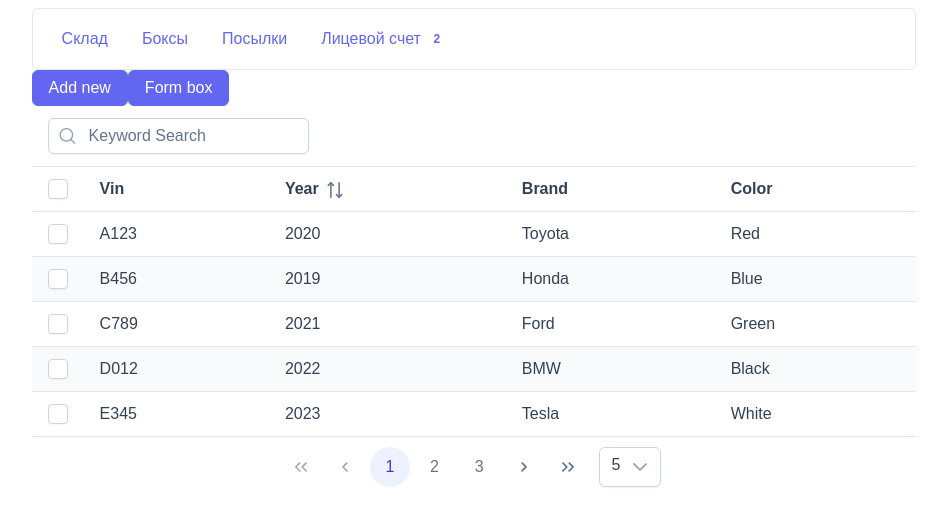
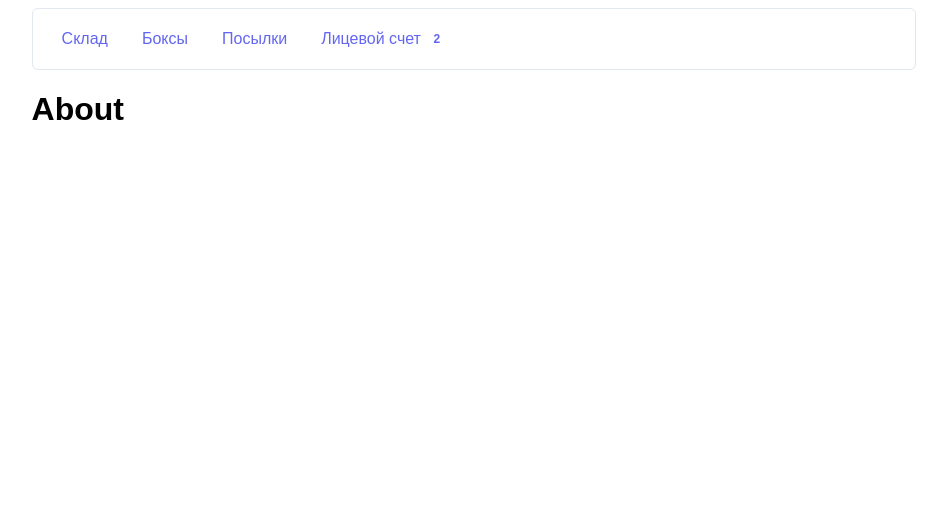
Before and after one commit to Omest982/vue-parcel-app, a Vue app: page /about in a window 1280 px wide. Shown: the top 526 px of the page, without its empty margins (166-1113 px from the left). Built offline with nearby package versions, Linux system fonts and the light colour scheme; a web font is replaced by a local one.

Commit message:
feat: added routing

```diff
--- a/package.json
+++ b/package.json
@@ -11,7 +11,8 @@
   "dependencies": {
     "primeicons": "^7.0.0",
     "primevue": "^3.53.0",
-    "vue": "^3.4.31"
+    "vue": "^3.4.31",
+    "vue-router": "^4.4.3"
   },
   "devDependencies": {
     "@vitejs/plugin-vue": "^5.0.5",
--- a/src/App.vue
+++ b/src/App.vue
@@ -1,12 +1,13 @@
 <script setup>
 import NavBar from './components/NavBar/NavBar.vue'
 import MainPage from './pages/MainPage.vue'
+import { RouterView } from 'vue-router'
 </script>
 
 <template>
 <div class="container">
   <NavBar />
-  <MainPage />
+  <RouterView />
 </div>
 </template>
 
--- a/src/components/NavBar/NavBar.vue
+++ b/src/components/NavBar/NavBar.vue
@@ -7,8 +7,8 @@ import Button from "primevue/button";
 <template>
   <Toolbar class="mt-5">
     <template #start>
-      <Button label="Склад" text />
-      <Button label="Боксы" text />
+      <router-link to="/"> <Button label="Склад" text /> </router-link>
+      <router-link to="/about"> <Button label="Боксы" text /> </router-link>
       <Button label="Посылки" text />
       <Button label="Лицевой счет" badge="2" text />
     </template>
--- a/src/config/index.js
+++ b/src/config/index.js
@@ -4,8 +4,10 @@ import 'tailwindcss/tailwind.css'; // Import Tailwind CSS
 import 'primevue/resources/themes/aura-light-indigo/theme.css'  // Theme
 import 'primevue/resources/primevue.min.css'; // Core PrimeVue CSS
 import 'primeicons/primeicons.css'; // PrimeIcons
+import router from '../router';
 
 
 export default (app) => {
     app.use(PrimeVue);
+    app.use(router);
 }
--- /dev/null
+++ b/src/pages/AboutPage.vue
@@ -0,0 +1,10 @@
+<template>
+  <div>
+    <h1>About</h1>
+  </div>
+</template>
+
+<script setup>
+defineProps();
+defineEmits();
+</script>
--- /dev/null
+++ b/src/router/index.js
@@ -0,0 +1,23 @@
+import { createRouter, createWebHistory } from 'vue-router'
+import MainPage from '../pages/MainPage.vue'
+import AboutPage from '../pages/AboutPage.vue'
+
+const routes = [
+  {
+    path: '/',
+    name: 'Main',
+    component: MainPage
+  },
+  {
+    path: '/about',
+    name: 'About',
+    component: AboutPage
+  }
+]
+
+const router = createRouter({
+  history: createWebHistory(import.meta.env.BASE_URL),
+  routes
+})
+
+export default router
```
Also changed, not shown: 2 other files (tests, documents, lock files or other folders).
